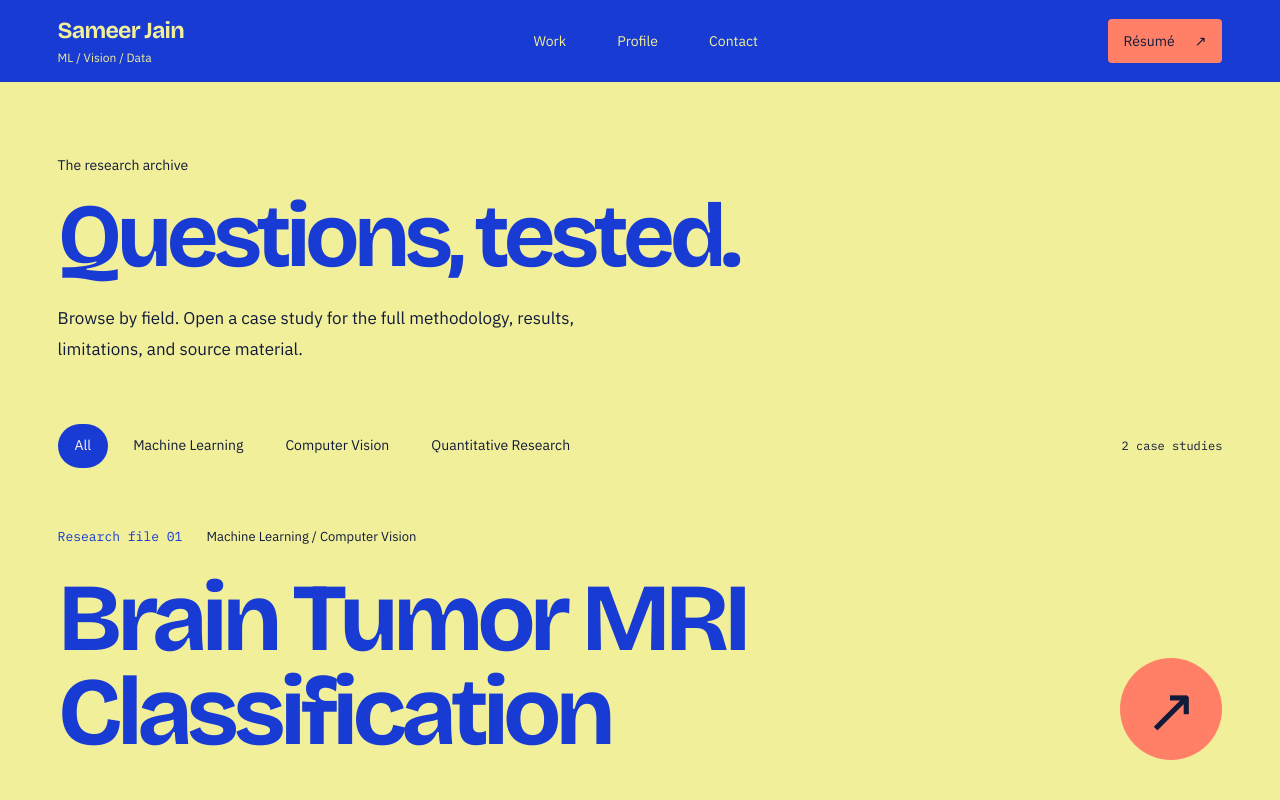
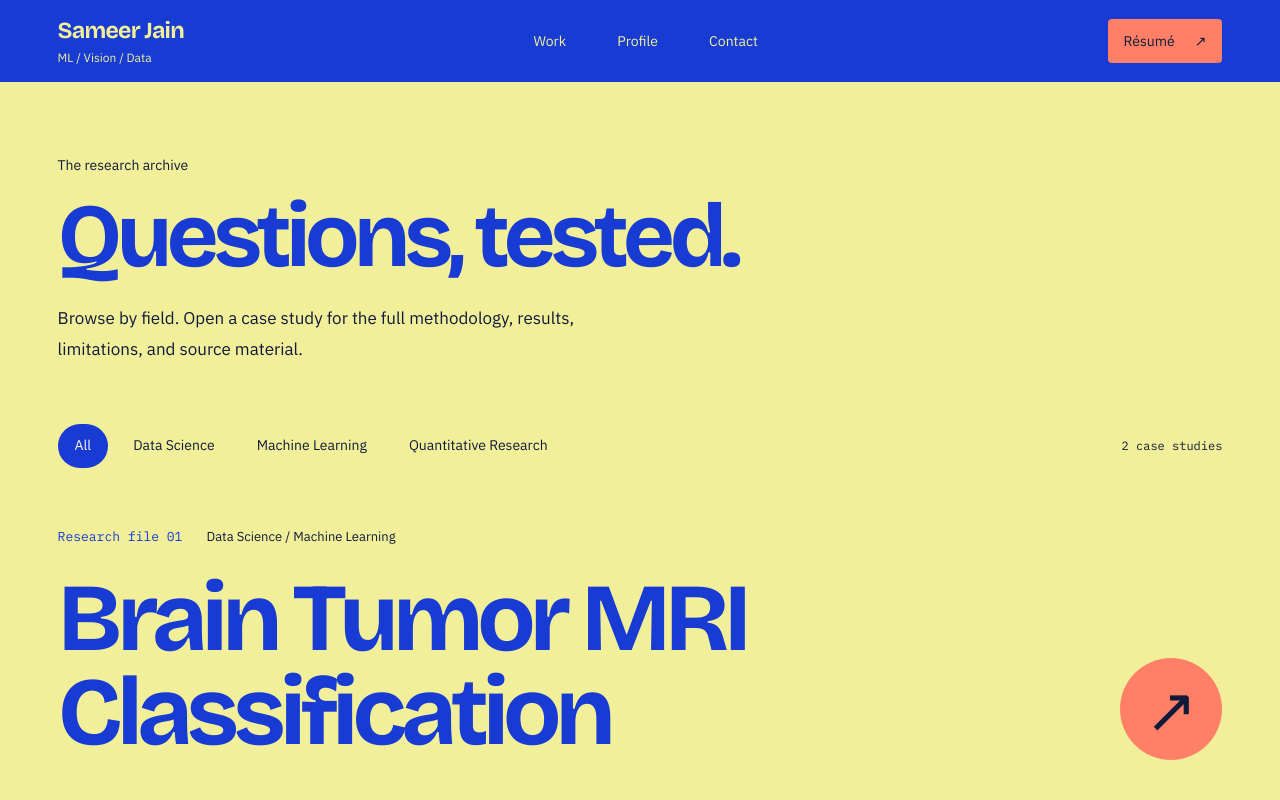
Before and after one commit to sameerjain0106/sameer-jain-portfolio, a Next.js app: page /projects in a window 1280 px wide. Shown: the top 800 px of the page. Built offline with nearby package versions, Linux system fonts and the light colour scheme.

Commit message:
Focus portfolio on data science and add rotating Codex mark

```diff
--- a/app/design-lab/page.tsx
+++ b/app/design-lab/page.tsx
@@ -3,7 +3,7 @@ import DesignLab from "@/components/DesignLab";
 
 export const metadata: Metadata = {
   title: "Portfolio directions | Sameer Jain",
-  description: "Three interactive directions for an ML and computer-vision portfolio.",
+  description: "Three interactive directions for a data science, statistics, and machine learning portfolio.",
   robots: { index: false, follow: false },
 };
 
--- a/app/layout.tsx
+++ b/app/layout.tsx
@@ -23,7 +23,7 @@ export const metadata: Metadata = {
         url: "/og.png",
         width: 1731,
         height: 909,
-        alt: "Sameer Jain — Machine Learning, Computer Vision, and Data Engineering",
+        alt: "Sameer Jain — Data Science, Statistics, and Machine Learning",
       },
     ],
   },
--- a/app/projects/page.tsx
+++ b/app/projects/page.tsx
@@ -5,7 +5,7 @@ import styles from "@/components/Journal.module.css";
 
 export const metadata: Metadata = {
   title: "Projects | Sameer Jain",
-  description: "Technical projects in machine learning, computer vision, and quantitative research.",
+  description: "Technical projects in data science, statistics, machine learning, and quantitative research.",
 };
 
 export default function ProjectsPage() {
--- a/components/DesignLab.tsx
+++ b/components/DesignLab.tsx
@@ -10,7 +10,7 @@ import styles from "./DesignLab.module.css";
 
 type Direction = "lab" | "atlas" | "story";
 const directions = [
-  { id: "lab" as const, letter: "A", name: "Vision Lab", format: "An ML workspace", summary: "A quiet introduction, one working research explorer, and quick access to the engineering detail.", try: "Switch from images to feature groups to the classifier. Every view uses a recorded project artifact.", fit: "Best for an ML engineering portfolio. Clear, technical, and easy to inspect." },
+  { id: "lab" as const, letter: "A", name: "Data Lab", format: "A data science workspace", summary: "A quiet introduction, one working research explorer, and quick access to the engineering detail.", try: "Switch from images to feature groups to the classifier. Every view uses a recorded project artifact.", fit: "Best for a data science and ML portfolio. Clear, technical, and easy to inspect." },
   { id: "atlas" as const, letter: "B", name: "Visual Atlas", format: "An image-led gallery", summary: "A minimal dark gallery that lets the MRI imagery carry the first impression.", try: "Choose a cluster, browse its five published examples, then reveal the actual evaluation figure.", fit: "Best for visual impact. The sample explorer can also be used inside direction A." },
   { id: "story" as const, letter: "C", name: "Research in Motion", format: "A guided visual story", summary: "A restrained case study with an evidence panel that follows the research as you scroll.", try: "Scroll through the three chapters or select one directly. The corresponding figure stays beside the story.", fit: "Best for explaining how you think. Strong for a recruiter who wants the narrative quickly." },
 ];
@@ -26,13 +26,13 @@ const caseStudy = "/projects/brain-tumor-mri-classification";
 
 
 function PrototypeNav({ dark = false }: { dark?: boolean }) {
-  return <div className={`${styles.prototypeNav} ${dark ? styles.darkNav : ""}`}><strong>Sameer Jain<span>Machine learning &amp; computer vision</span></strong><div><a href={caseStudy}>Featured work ↗</a><a href="/resume.pdf" target="_blank" rel="noopener noreferrer">Résumé ↗</a></div></div>;
+  return <div className={`${styles.prototypeNav} ${dark ? styles.darkNav : ""}`}><strong>Sameer Jain<span>Data science &amp; machine learning</span></strong><div><a href={caseStudy}>Featured work ↗</a><a href="/resume.pdf" target="_blank" rel="noopener noreferrer">Résumé ↗</a></div></div>;
 }
 
 function WorkspacePreview() {
   return <div className={styles.workspace}>
     <PrototypeNav />
-    <div className={styles.workspaceIntro}><h2>Building systems<br />that learn to see.</h2><p>Georgia Tech Industrial Engineering.<br />Machine learning, computer vision, and the data systems that make them work.</p></div>
+    <div className={styles.workspaceIntro}><h2>Asking questions<br />with data.</h2><p>Georgia Tech Industrial Engineering.<br />Data science, statistics, and machine learning.</p></div>
     <MriShowcase />
     <div className={styles.supportingWork}><span>Also exploring</span><Link href="/projects/systematic-etf-research">Systematic ETF research <span aria-hidden="true">↗</span></Link><span>Supporting project</span></div>
   </div>;
--- a/components/MriResearchStory.tsx
+++ b/components/MriResearchStory.tsx
@@ -78,7 +78,7 @@ export default function MriResearchStory({ motion = true, preview = false, showH
   const selected = mriChapters[active];
 
   return <section className={styles.walkthrough} data-preview={preview} data-motion={motion ? "on" : "off"} aria-label="Brain tumor MRI research walkthrough">
-    {showHeading && <div className={styles.heading}><span>Computer vision / A visual case study</span><h2>Three questions.<br />One MRI collection.</h2><p>Follow the images, the learned groups, and the result that needed a second look. Scroll to explore.</p></div>}
+    {showHeading && <div className={styles.heading}><span>Data science / An MRI case study</span><h2>Three questions.<br />One MRI collection.</h2><p>Follow the images, the learned groups, and the result that needed a second look. Scroll to explore.</p></div>}
     <div className={styles.storyGrid}>
       <div className={styles.chapters}>{mriChapters.map((chapter, index) => <article key={chapter.short} data-chapter={index} data-active={index === active} ref={(element) => { chapterRefs.current[index] = element; }}>
         <span className={styles.chapterNumber}>{String(index + 1).padStart(2, "0")} / {chapter.short}</span><h3>{chapter.title}</h3><p>{chapter.body}</p><strong>{chapter.finding}</strong><p className={styles.chapterNote}>{chapter.note}</p>
--- a/components/MriShowcase.tsx
+++ b/components/MriShowcase.tsx
@@ -38,7 +38,7 @@ export default function MriShowcase() {
   return (
     <section className={styles.showcase} aria-labelledby={titleId}>
       <div className={styles.topline}>
-        <span className={styles.projectLabel}><span className={styles.projectDot} aria-hidden="true" /><strong>Brain tumor MRI</strong><span>/ Computer vision</span></span>
+        <span className={styles.projectLabel}><span className={styles.projectDot} aria-hidden="true" /><strong>Brain tumor MRI</strong><span>/ Data science</span></span>
         <Link href="/projects/brain-tumor-mri-classification" className={styles.caseLink}>Read the case study <Arrow /></Link>
       </div>
 
--- a/components/SpatialEntrance.module.css
+++ b/components/SpatialEntrance.module.css
@@ -10,7 +10,7 @@
 .explorePrompt { margin: 28px 0 0 8px; color: #172456; }
 .mouseHint, .touchHint { margin: 0; font: 550 clamp(29px, 2.8vw, 43px)/1.08 var(--font-bricolage), sans-serif; letter-spacing: -.045em; }
 .explorePrompt small { display: block; margin-top: 13px; font: 400 14px/1.5 var(--font-plex-sans), sans-serif; letter-spacing: 0; }
-.asterisk { font-size: 66px; line-height: 1; color: #c63c31; display: inline-block; transform: rotate(calc(var(--look-turn) * 7)); }
+.codexMark { display: inline-block; flex: 0 0 66px; width: 66px; height: 66px; background: #c63c31; -webkit-mask: url("/brand/codex-mark.png") center / contain no-repeat; mask: url("/brand/codex-mark.png") center / contain no-repeat; transform: rotate(calc(var(--look-turn) * 7)); }
 .previewWorld { position: absolute; width: 49vw; height: 49vw; max-width: 740px; max-height: 740px; right: 3vw; top: 9%; transform: translateY(var(--drift)); }
 .entranceSculpture { position: absolute; inset: -13%; opacity: .76; transform: rotate(-22deg); }
 .mriPreview { position: absolute; top: 16%; left: 38%; width: 43%; transform: translate3d(var(--look-x), var(--look-y), 0) rotate(calc(7deg + var(--look-turn))); background: #f2ef9b; padding: 9px; border-radius: 120px 120px 8px 8px; color: #172456; box-shadow: 15px 20px 0 #a5a5de55; }
@@ -52,7 +52,7 @@
   .explorePrompt { margin: 25px 24px 0; }
   .mouseHint, .touchHint { font-size: clamp(28px, 7.6vw, 35px); }
   .explorePrompt small { max-width: 27ch; font-size: 12px; margin-top: 11px; }
-  .asterisk { font-size: 44px; }
+  .codexMark { flex-basis: 44px; width: 44px; height: 44px; }
   .previewWorld { position: relative; width: min(100%, 380px); height: clamp(220px, 64vw, 340px); right: auto; top: auto; margin: 34px auto 0; }
   .mriPreview { width: 48%; top: 5%; left: 42%; border-radius: 90px 90px 5px 5px; padding: 6px; }
   .scanWindow { border-radius: 90px 90px 2px 2px; }
@@ -75,4 +75,4 @@
   .byline { margin-top: 30px; }
   .byline p { font-size: 16px; }
 }
-@media (prefers-reduced-motion: reduce) { .intro h1, .previewWorld { transform: none; } .mriPreview { transform: rotate(7deg); } .etfPreview { transform: rotate(-9deg); } .asterisk { transform: none; } }
+@media (prefers-reduced-motion: reduce) { .intro h1, .previewWorld { transform: none; } .mriPreview { transform: rotate(7deg); } .etfPreview { transform: rotate(-9deg); } .codexMark { transform: none; } }
--- a/components/SpatialEntrance.tsx
+++ b/components/SpatialEntrance.tsx
@@ -94,9 +94,9 @@ export default function SpatialEntrance({ active, scrollRoot, navigate }: {
     <section ref={hero} className={styles.hero} aria-labelledby="entrance-heading" data-room-surface>
       <div className={styles.intro} data-scroll-reveal="copy">
         <h1 id="entrance-heading" data-room-heading tabIndex={-1}>Sameer<br /><span>Jain<span className={styles.period}>.</span></span></h1>
-        <div className={styles.byline}><span className={styles.asterisk} aria-hidden="true">✳</span><p>Machine learning.<br />Computer vision.</p></div>
+        <div className={styles.byline}><span className={styles.codexMark} role="img" aria-label="Built with Codex" title="Built with Codex" /><p>Data Science.<br />Statistics &amp; ML.</p></div>
         <div className={styles.explorePrompt} data-entrance-guide>
-          <p className={styles.mouseHint}>Scroll, or hover<br />at the sides.<small>Hold a moment to find out more.</small></p>
+          <p className={styles.mouseHint}>Scroll, or hover<br />at the sides.</p>
           <p className={styles.touchHint}>Scroll to<br />find out more.<small>Tap a side to explore another section.</small></p>
         </div>
       </div>
@@ -118,7 +118,7 @@ export default function SpatialEntrance({ active, scrollRoot, navigate }: {
         <EntrancePortrait active={active} scrollRoot={scrollRoot} />
         <div className={styles.introductionCopy}>
           <h2 id="questions-heading">A little<br />about me.</h2>
-          <p className={styles.questionsLede}>I study Industrial Engineering at Georgia Tech and build projects in machine learning, computer vision, and data engineering.</p>
+          <p className={styles.questionsLede}>I study Industrial Engineering at Georgia Tech and build projects in Data Science, Statistics, and Machine Learning.</p>
           <div className={styles.introLinks}>
             <a href={roomHref("profile")} onClick={event => enter(event, "profile")}>About Sameer</a>
             <a href={roomHref("contact")} onClick={event => enter(event, "contact")}>Get in touch</a>
--- a/data/perceptionStory.ts
+++ b/data/perceptionStory.ts
@@ -5,7 +5,7 @@ const forest = results.supervisedModels.find((model) => model.name.startsWith("R
 // One HTML/image world. Native vertical scroll is the sole source of scene progress.
 // The photographs and figures below are original project artifacts, never live inference.
 export const perceptionStory = [
-  { id: "hello", word: "See", ground: "#173bd3", ink: "#f2ef9b", title: ["LEARNING", "TO SEE."], label: "Sameer Jain / Machine learning & computer vision", body: "Georgia Tech student. I build machine-learning experiments and the data systems around them.", finding: "Featured / Brain tumor MRI research", note: "Scroll into the images, methods, and mistakes behind the project.", figure: "cluster_2_samples.png", caption: "Published MRI examples from the project. Separate scans, shown as visual crops." },
+  { id: "hello", word: "Ask", ground: "#173bd3", ink: "#f2ef9b", title: ["LEARNING", "FROM DATA."], label: "Sameer Jain / Data science & machine learning", body: "Georgia Tech student. I build data science experiments with statistics and machine learning.", finding: "Featured / Brain tumor MRI research", note: "Scroll into the images, methods, and mistakes behind the project.", figure: "cluster_2_samples.png", caption: "Published MRI examples from the project. Separate scans, shown as visual crops." },
   { id: "images", word: "Look", ground: "#f2ef9b", ink: "#173bd3", title: ["PIXELS", "FIRST."], label: "Begin with the material", body: "6,056 available MRI images. Three source labels. More than one way to ask what is in the picture.", finding: `${results.dataset.totalImages.toLocaleString("en-US")} available images`, note: "The supervised loading loop used 6,012 images, omitting 44 available images. The case study documents that gap.", figure: "cluster_0_samples.png", caption: "The project's original sample sheets: Menin, Tumor, and Glioma. Five published examples per group." },
   { id: "groups", word: "Group", ground: "#ff8066", ink: "#111b39", title: ["PATTERNS", "EMERGE."], label: "ResNet50 → features → K-Means", body: "A pretrained visual backbone turns the images into features. Group by image ID, then let K-Means find three clusters.", finding: `${results.kmeans.groupedImageCount} grouped scans · ARI 1.000 · purity 1.000`, note: "This alignment belongs to one curated dataset. Stability across seeds and generalization to new scanners remain untested.", figure: "cluster_vs_true_label_confusion_matrix.png", caption: "Recorded cluster-to-label alignment. 201 grouped scans per source class; ARI and purity are both 1.000." },
   { id: "classifier", word: "Test", ground: "#173bd3", ink: "#f2ef9b", title: ["MEET THE", "BASELINE."], label: "A separate supervised branch", body: "Pixels → PCA → a 900-tree Random Forest. Inspect the places where the three source labels get mixed up.", finding: `${(forest.accuracy * 100).toFixed(2)}% exploratory test accuracy`, note: "PCA was fitted before splitting, and model choices were tuned on test results. This score has leakage and selection limitations.", figure: "rf_confusion_matrix.png", caption: "The saved Random Forest confusion matrix, with exploratory accuracy of 72.72% and weighted F1 of 0.7294." },
--- a/data/projects.ts
+++ b/data/projects.ts
@@ -22,7 +22,7 @@ export const detailedProjects: Project[] = [
     title: "Brain Tumor MRI Classification",
     oneLiner:
       "Classifying brain MRI scans across three tumor types using three different paradigms: supervised classification, unsupervised clustering, and anomaly detection.",
-    category: ["Machine Learning", "Computer Vision"],
+    category: ["Data Science", "Machine Learning"],
     technologies: [
       "PCA",
       "Random Forest",
--- a/data/site.ts
+++ b/data/site.ts
@@ -1,8 +1,8 @@
 export const site = {
   name: "Sameer Jain",
-  role: "Machine Learning · Computer Vision · Data Engineering",
+  role: "Data Science · Statistics · Machine Learning",
   tagline:
-    "Georgia Tech Industrial Engineering student building machine-learning workflows, computer-vision experiments, and data products across research and production-scale datasets.",
+    "Georgia Tech Industrial Engineering student building data science experiments, machine learning workflows, and data products across research and production-scale datasets.",
   location: "Atlanta, GA",
 
   links: {
@@ -57,8 +57,8 @@ export const site = {
   ],
 
   seo: {
-    title: "Sameer Jain | Machine Learning & Data Science",
+    title: "Sameer Jain | Data Science & Machine Learning",
     description:
-      "Portfolio of Sameer Jain, a Georgia Tech Industrial Engineering student working on machine learning, computer vision, and data engineering.",
+      "Portfolio of Sameer Jain, a Georgia Tech Industrial Engineering student working on data science, statistics, and machine learning.",
   },
 };
--- a/lib/types.ts
+++ b/lib/types.ts
@@ -1,6 +1,5 @@
 export type ProjectCategory =
   | "Machine Learning"
-  | "Computer Vision"
   | "Statistical Modeling"
   | "Data Science"
   | "Quantitative Research";
```
Also changed, not shown: public/brand/codex-mark.png (added).
